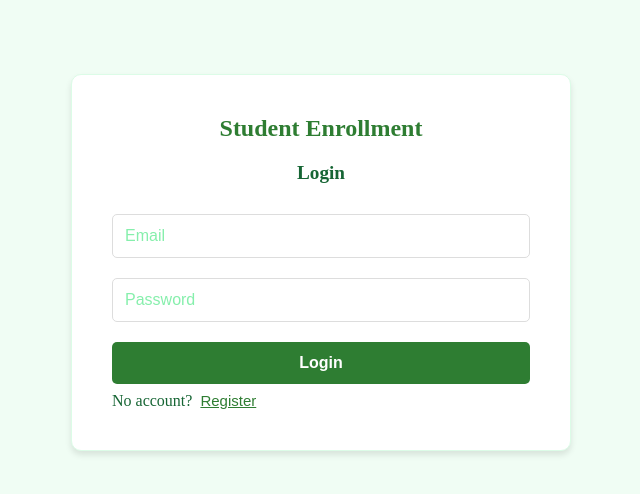
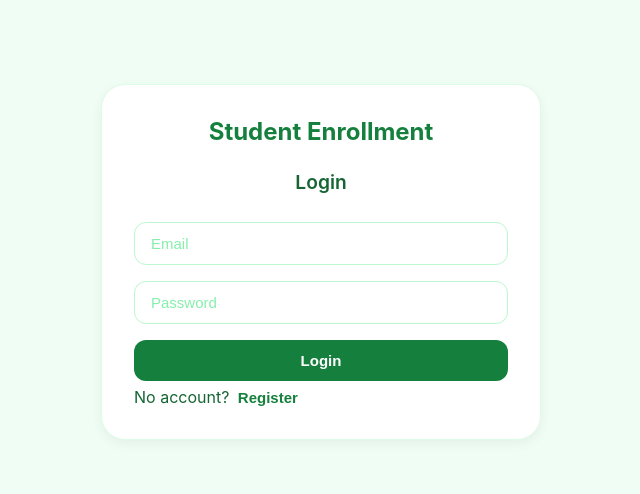
Before and after one commit to fenzamaria604/student-enrollment-tree-planner, a React app in the folder frontend/: page / in a window 1280 px wide. Shown: the top 494 px of the page, without its empty margins (319-959 px from the left). Built offline with nearby package versions, Linux system fonts and the light colour scheme; the HTML template or start-up script is replaced by a standard one.

Commit message:
Update App.css

```diff
--- a/frontend/src/App.css
+++ b/frontend/src/App.css
@@ -5,7 +5,6 @@
 }
 
 body {
-<<<<<<< HEAD
   font-family: -apple-system, BlinkMacSystemFont, 'Segoe UI', Roboto, 'Helvetica Neue', sans-serif;
   background: #f0fdf4;
   min-height: 100vh;
@@ -18,26 +17,11 @@ body {
   padding: 24px;
 }
 
-/* Header Styles */
-=======
-  font-family: 'Segoe UI', Tahoma, Geneva, Verdana, sans-serif;
-  background: linear-gradient(135deg, #1e3c2c 0%, #2a5a3a 100%);
-  min-height: 100vh;
-}
-
-.container {
-  max-width: 1200px;
-  margin: 0 auto;
-  padding: 20px;
-}
-
->>>>>>> f7859f04762c55936115883b8d4be06eedf41722
 .header {
   display: flex;
   justify-content: space-between;
   align-items: center;
   background: white;
-<<<<<<< HEAD
   padding: 16px 24px;
   border-radius: 16px;
   margin-bottom: 24px;
@@ -60,7 +44,6 @@ body {
   cursor: pointer;
   font-weight: 500;
   font-size: 14px;
-  transition: all 0.2s;
   width: auto;
   margin: 0;
 }
@@ -69,7 +52,6 @@ body {
   background: #bbf7d0;
 }
 
-/* Card Styles */
 .card {
   background: white;
   padding: 32px;
@@ -96,7 +78,6 @@ body {
   font-weight: 600;
 }
 
-/* Input Styles */
 input, select {
   width: 100%;
   padding: 12px 16px;
@@ -104,14 +85,12 @@ input, select {
   border: 1px solid #bbf7d0;
   border-radius: 12px;
   font-size: 15px;
-  transition: all 0.2s;
   background: #ffffff;
   color: #14532d;
 }
 
 input::placeholder {
   color: #86efac;
-  font-weight: 400;
 }
 
 input:focus, select:focus {
@@ -120,7 +99,6 @@ input:focus, select:focus {
   box-shadow: 0 0 0 3px rgba(34, 197, 94, 0.1);
 }
 
-/* Button Styles */
 button {
   width: 100%;
   padding: 12px;
@@ -131,7 +109,6 @@ button {
   cursor: pointer;
   font-size: 15px;
   font-weight: 600;
-  transition: all 0.2s;
   margin-top: 8px;
 }
 
@@ -142,11 +119,9 @@ button:hover {
 .link-btn {
   background: transparent;
   color: #15803d;
-  text-decoration: none;
   width: auto;
   padding: 0;
   margin-left: 4px;
-  font-weight: 500;
 }
 
 .link-btn:hover {
@@ -154,7 +129,6 @@ button:hover {
   text-decoration: underline;
 }
 
-/* Tree Container - FIXED VISIBILITY */
 .tree-container {
   text-align: center;
   padding: 32px;
@@ -183,7 +157,6 @@ button:hover {
   margin-bottom: 16px;
 }
 
-/* Progress Bar */
 .progress-bar {
   width: 100%;
   height: 10px;
@@ -200,14 +173,12 @@ button:hover {
   transition: width 0.3s ease;
 }
 
-/* Profile Card */
 .profile-card {
   background: white;
   padding: 24px;
   border-radius: 20px;
   margin-top: 20px;
   border: 1px solid #dcfce7;
-  box-shadow: 0 1px 2px rgba(0, 0, 0, 0.03);
 }
 
 .profile-card h3 {
@@ -231,16 +202,13 @@ button:hover {
   color: #15803d;
 }
 
-/* Edit Button */
 .edit-btn {
   background: #dcfce7;
   color: #15803d;
-  border: none;
   padding: 6px 16px;
   width: auto;
   margin: 0;
   font-size: 13px;
-  font-weight: 500;
   border-radius: 8px;
 }
 
@@ -258,7 +226,18 @@ button:hover {
   background: #e2e8f0;
 }
 
-/* Message */
+.delete-btn {
+  background: #fee2e2;
+  color: #dc2626;
+  border: 1px solid #fecaca;
+  margin-top: 20px;
+}
+
+.delete-btn:hover {
+  background: #fecaca;
+  color: #b91c1c;
+}
+
 .message {
   margin-top: 16px;
   padding: 12px;
@@ -281,7 +260,6 @@ button:hover {
   font-weight: 500;
 }
 
-/* Celebration */
 .celebration {
   margin-top: 16px;
   padding: 16px;
@@ -290,7 +268,6 @@ button:hover {
   color: #92400e;
   font-weight: 600;
   text-align: center;
-  font-size: 14px;
 }
 
 .update-message {
@@ -301,17 +278,63 @@ button:hover {
   color: #15803d;
   font-weight: 500;
   text-align: center;
-  font-size: 14px;
 }
 
-/* Flex Helpers */
 .flex-between {
   display: flex;
   justify-content: space-between;
   align-items: center;
 }
 
-/* Responsive */
+.modal-overlay {
+  position: fixed;
+  top: 0;
+  left: 0;
+  right: 0;
+  bottom: 0;
+  background: rgba(0, 0, 0, 0.5);
+  display: flex;
+  justify-content: center;
+  align-items: center;
+  z-index: 1000;
+}
+
+.modal {
+  background: white;
+  padding: 24px;
+  border-radius: 20px;
+  max-width: 400px;
+  width: 90%;
+  text-align: center;
+}
+
+.modal h3 {
+  color: #dc2626;
+  margin-bottom: 12px;
+}
+
+.modal p {
+  color: #4b5563;
+  margin-bottom: 20px;
+}
+
+.modal-buttons {
+  display: flex;
+  gap: 12px;
+}
+
+.confirm-delete-btn {
+  background: #dc2626;
+  color: white;
+  flex: 1;
+}
+
+.cancel-delete-btn {
+  background: #e5e7eb;
+  color: #374151;
+  flex: 1;
+}
+
 @media (max-width: 640px) {
   .container {
     padding: 16px;
@@ -335,249 +358,4 @@ button:hover {
     margin: 30px 16px;
     padding: 24px;
   }
-
-  .profile-card p {
-    font-size: 13px;
-  }
 }
-/* Delete Button */
-.delete-btn {
-  background: #fee2e2;
-  color: #dc2626;
-  border: 1px solid #fecaca;
-  margin-top: 20px;
-}
-
-.delete-btn:hover {
-  background: #fecaca;
-  color: #b91c1c;
-}
-
-/* Modal Styles */
-.modal-overlay {
-  position: fixed;
-  top: 0;
-  left: 0;
-  right: 0;
-  bottom: 0;
-  background: rgba(0, 0, 0, 0.5);
-  display: flex;
-  justify-content: center;
-  align-items: center;
-  z-index: 1000;
-}
-
-.modal {
-  background: white;
-  padding: 24px;
-  border-radius: 20px;
-  max-width: 400px;
-  width: 90%;
-  text-align: center;
-  box-shadow: 0 20px 25px -5px rgba(0, 0, 0, 0.1);
-}
-
-.modal h3 {
-  color: #dc2626;
-  margin-bottom: 12px;
-  font-size: 1.3rem;
-}
-
-.modal p {
-  color: #4b5563;
-  margin-bottom: 20px;
-}
-
-.modal-buttons {
-  display: flex;
-  gap: 12px;
-}
-
-.confirm-delete-btn {
-  background: #dc2626;
-  color: white;
-  flex: 1;
-}
-
-.confirm-delete-btn:hover {
-  background: #b91c1c;
-}
-
-.cancel-delete-btn {
-  background: #e5e7eb;
-  color: #374151;
-  flex: 1;
-}
-
-.cancel-delete-btn:hover {
-  background: #d1d5db;
-=======
-  padding: 20px;
-  border-radius: 10px;
-  margin-bottom: 20px;
-  box-shadow: 0 4px 6px rgba(0,0,0,0.1);
-}
-
-.header h1 {
-  color: #2e7d32;
-}
-
-.logout-btn {
-  background: #dc3545;
-  color: white;
-  border: none;
-  padding: 10px 20px;
-  border-radius: 5px;
-  cursor: pointer;
-}
-
-.logout-btn:hover {
-  background: #c82333;
-}
-
-.card {
-  background: white;
-  padding: 40px;
-  border-radius: 10px;
-  box-shadow: 0 4px 6px rgba(0,0,0,0.1);
-  max-width: 500px;
-  margin: 50px auto;
-}
-
-.card h1 {
-  color: #2e7d32;
-  margin-bottom: 20px;
-  text-align: center;
-}
-
-.card h2 {
-  margin-bottom: 20px;
-  text-align: center;
-}
-
-form input {
-  width: 100%;
-  padding: 12px;
-  margin: 10px 0;
-  border: 1px solid #ddd;
-  border-radius: 5px;
-  font-size: 16px;
-}
-
-form button {
-  width: 100%;
-  padding: 12px;
-  background: #2e7d32;
-  color: white;
-  border: none;
-  border-radius: 5px;
-  font-size: 16px;
-  cursor: pointer;
-  margin-top: 10px;
-}
-
-form button:hover {
-  background: #1b5e20;
-}
-
-.link-btn {
-  background: none;
-  border: none;
-  color: #2e7d32;
-  cursor: pointer;
-  text-decoration: underline;
-}
-
-.message {
-  margin-top: 15px;
-  padding: 10px;
-  background: #e8f5e9;
-  color: #2e7d32;
-  border-radius: 5px;
-  text-align: center;
-}
-
-.tree-card {
-  background: linear-gradient(135deg, #e8f5e9 0%, #c8e6c9 100%);
-  padding: 25px;
-  border-radius: 10px;
-  margin-bottom: 30px;
-  box-shadow: 0 4px 6px rgba(0,0,0,0.1);
-}
-
-.tree-card h2 {
-  color: #1b5e20;
-  margin-bottom: 15px;
-}
-
-.tree-stats {
-  display: flex;
-  gap: 30px;
-  flex-wrap: wrap;
-  margin-bottom: 15px;
-}
-
-.tree-stats p {
-  font-size: 18px;
-}
-
-.tree-stats strong {
-  color: #2e7d32;
-  font-size: 24px;
-}
-
-.tree-message {
-  background: #fff3e0;
-  padding: 15px;
-  border-radius: 8px;
-  font-size: 18px;
-  font-weight: bold;
-  text-align: center;
-  color: #e65100;
-}
-
-.students-section {
-  background: white;
-  border-radius: 10px;
-  padding: 20px;
-  box-shadow: 0 4px 6px rgba(0,0,0,0.1);
-}
-
-.students-section h2 {
-  color: #333;
-  margin-bottom: 20px;
-}
-
-table {
-  width: 100%;
-  border-collapse: collapse;
-}
-
-th, td {
-  padding: 12px;
-  text-align: left;
-  border-bottom: 1px solid #ddd;
-}
-
-th {
-  background: #2e7d32;
-  color: white;
-}
-
-tr:hover {
-  background: #f5f5f5;
-}
-
-.delete-btn {
-  background: #dc3545;
-  color: white;
-  border: none;
-  padding: 5px 10px;
-  border-radius: 3px;
-  cursor: pointer;
-}
-
-.delete-btn:hover {
-  background: #c82333;
->>>>>>> f7859f04762c55936115883b8d4be06eedf41722
-}
```
